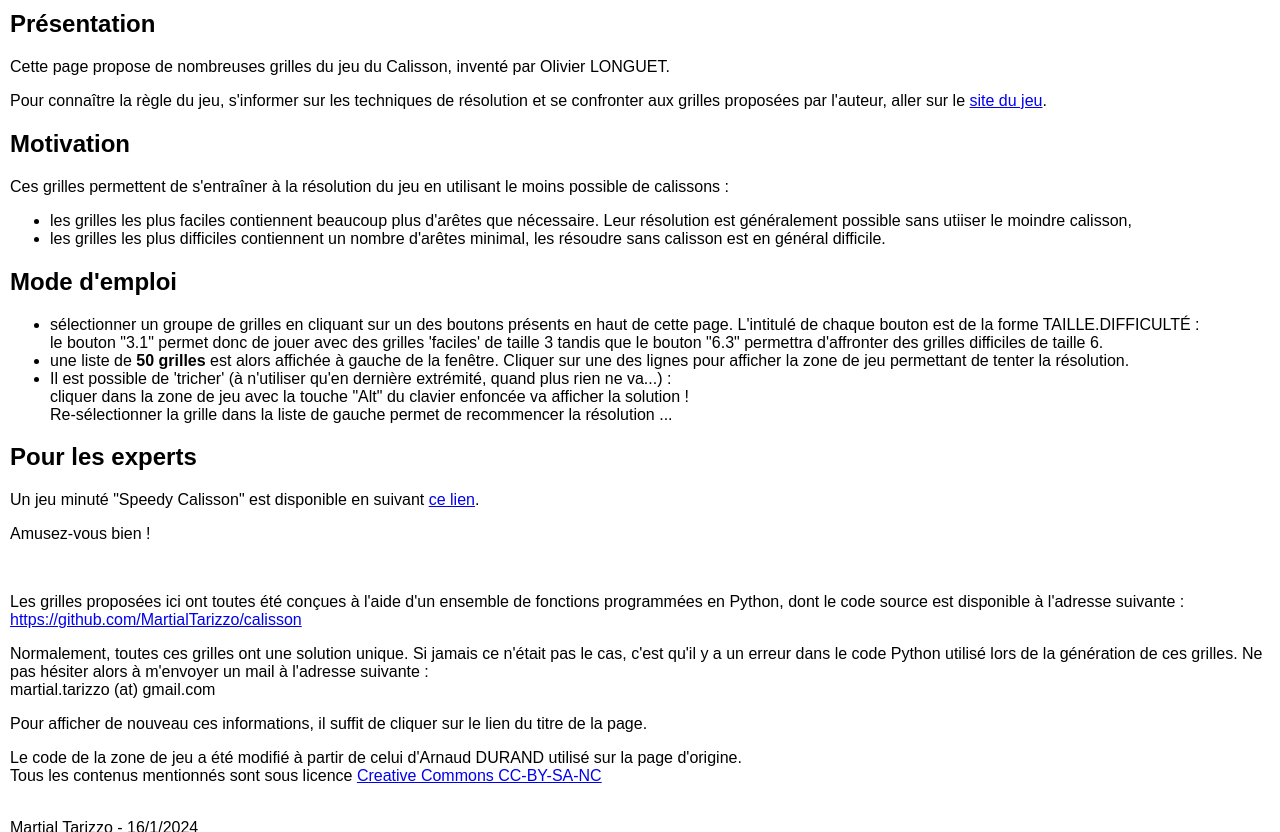
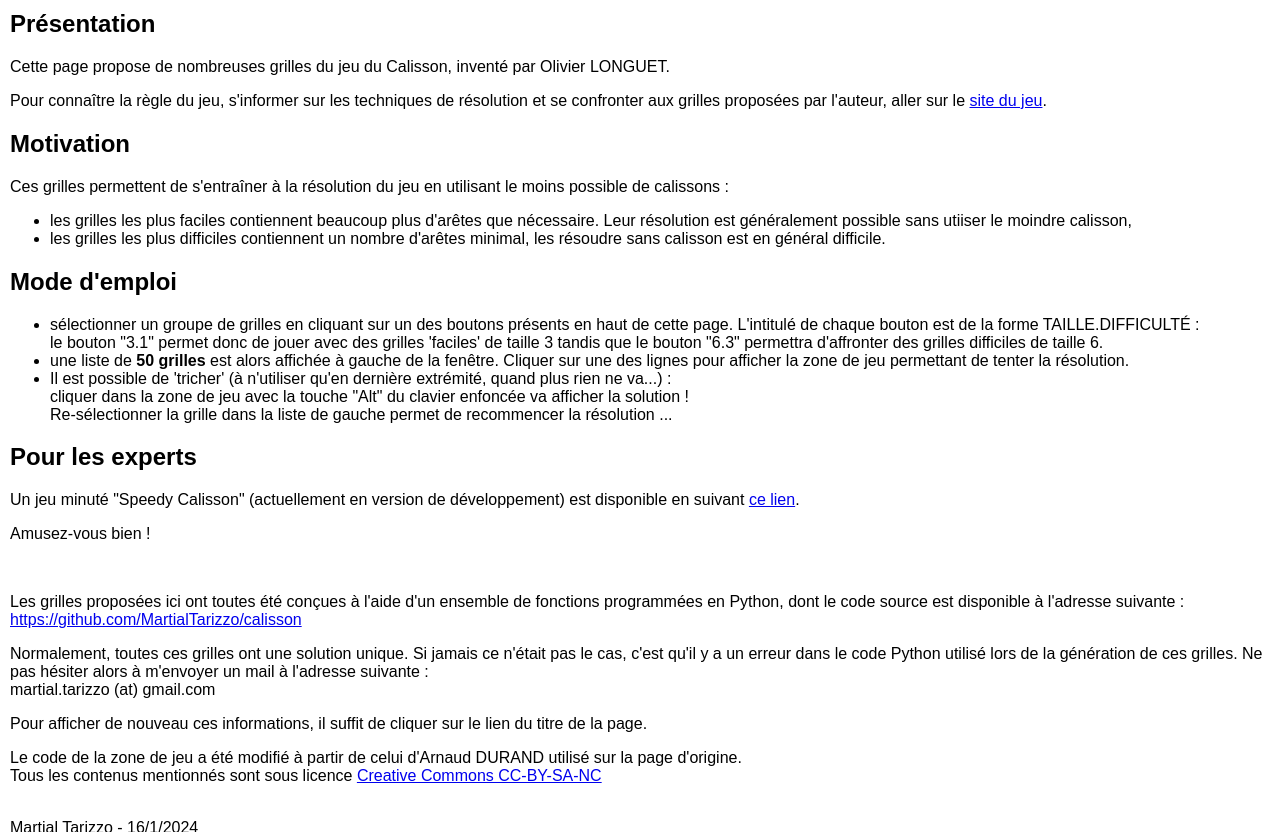
Before and after one commit to MartialTarizzo/testCalisson, a plain HTML site: page info.html in a window 1280 px wide. Drawn offline with Linux system fonts and the light colour scheme.

Commit message:
MAJ de page HTML d'information

```diff
--- a/info.html
+++ b/info.html
@@ -27,7 +27,7 @@
         Re-sélectionner la grille dans la liste de gauche permet de recommencer la résolution ...</li>
     </ul>
     <h2>Pour les experts</h2>
-    <p>Un jeu minuté "Speedy Calisson" est disponible en suivant <a href="https://martialtarizzo.github.io/Calisson-Game/" target="_blank">ce lien</a>.
+    <p>Un jeu minuté "Speedy Calisson" (actuellement en version de développement) est disponible en suivant <a href="https://martialtarizzo.github.io/Calisson-Game/" target="_blank">ce lien</a>.
     </p>
     <p>Amusez-vous bien !</p>
     <br>
```
